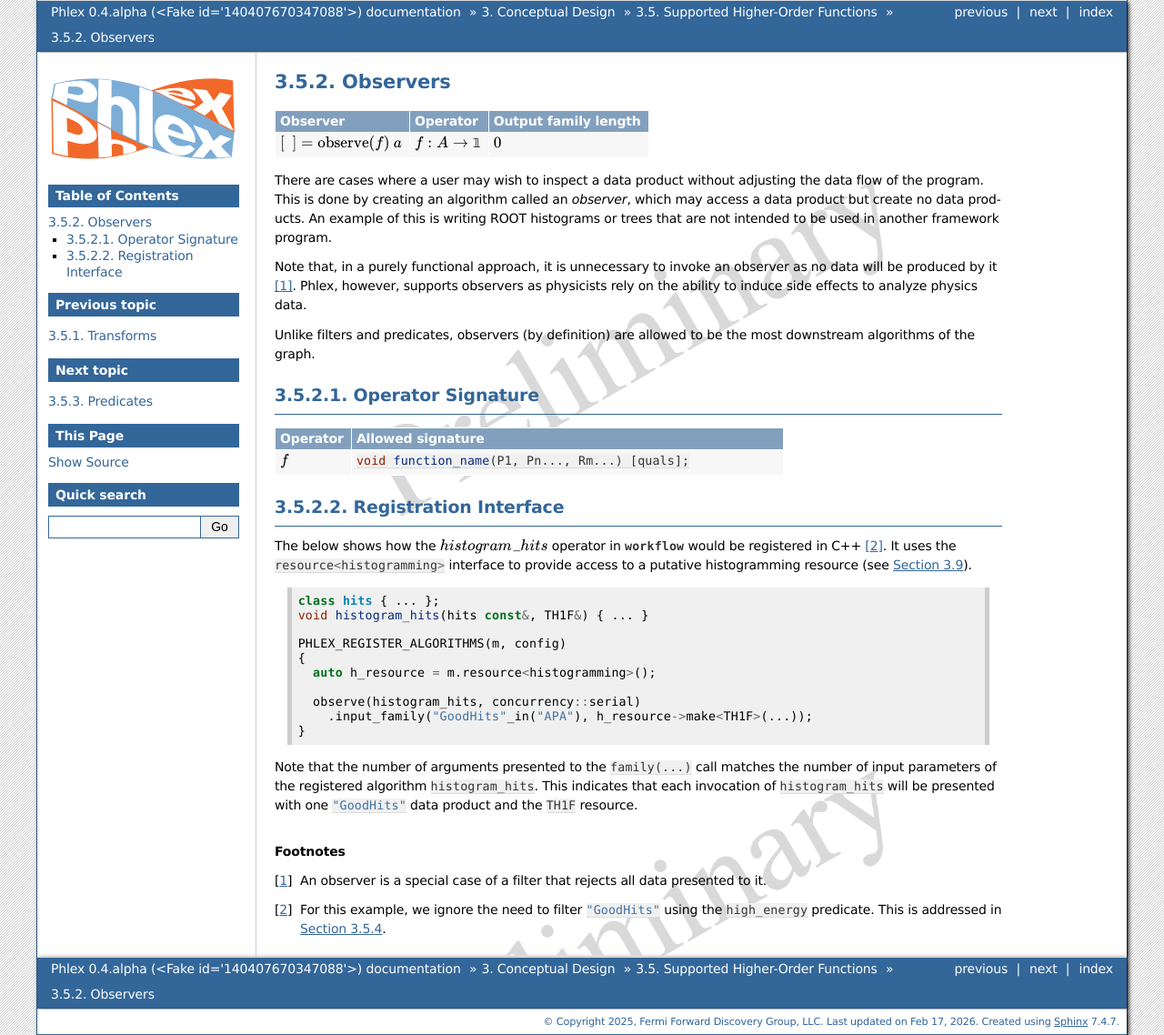
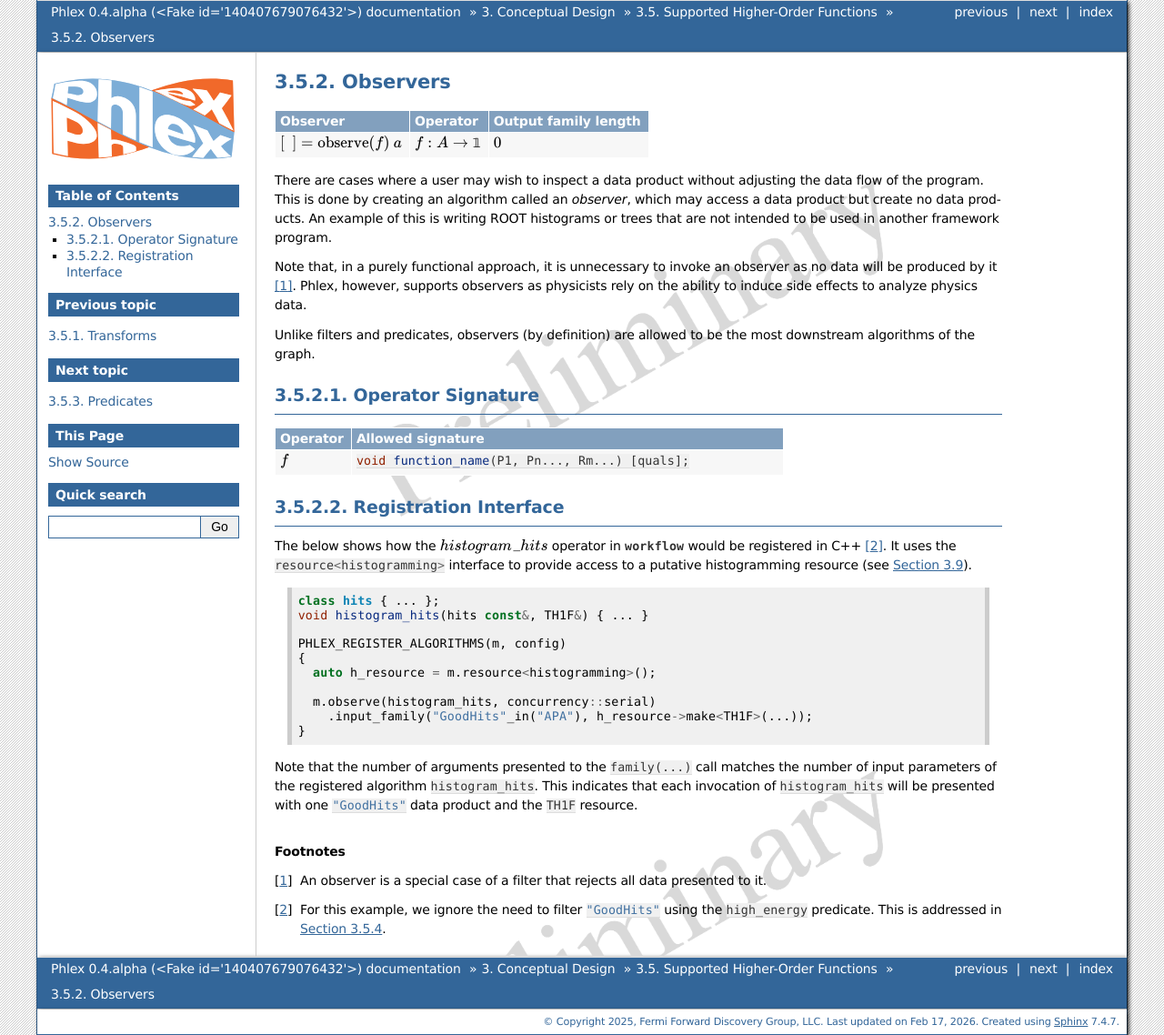
Before and after one commit to Framework-R-D/phlex-design, a Sphinx documentation site: the page built from doc/ch_conceptual_design/hofs/observers.rst, in a window 1280 px wide. Shown: the whole page at 91% size. Built offline with Sphinx 7.4.7, drawn with Linux system fonts in a browser that asks for light colours.

Commit message:
A couple more PHLEX_REGISTER_ALGORITHMS fixes

```diff
--- a/doc/ch_conceptual_design/hofs/observers.rst
+++ b/doc/ch_conceptual_design/hofs/observers.rst
@@ -43,7 +43,7 @@
    {
      auto h_resource = m.resource<histogramming>();
 
-     observe(histogram_hits, concurrency::serial)
+     m.observe(histogram_hits, concurrency::serial)
        .input_family("GoodHits"_in("APA"), h_resource->make<TH1F>(...));
    }
 
--- a/doc/ch_conceptual_design/registration.rst
+++ b/doc/ch_conceptual_design/registration.rst
@@ -199,7 +199,7 @@
 
    PHLEX_REGISTER_ALGORITHMS(m)
    {
-     transform(
+     m.transform(
        "hit_finder",
        [](phlex::handle<waveforms> ws) { return find_hits_debug(*ws, ws.id().number()); },
        concurrency::unlimited
```
